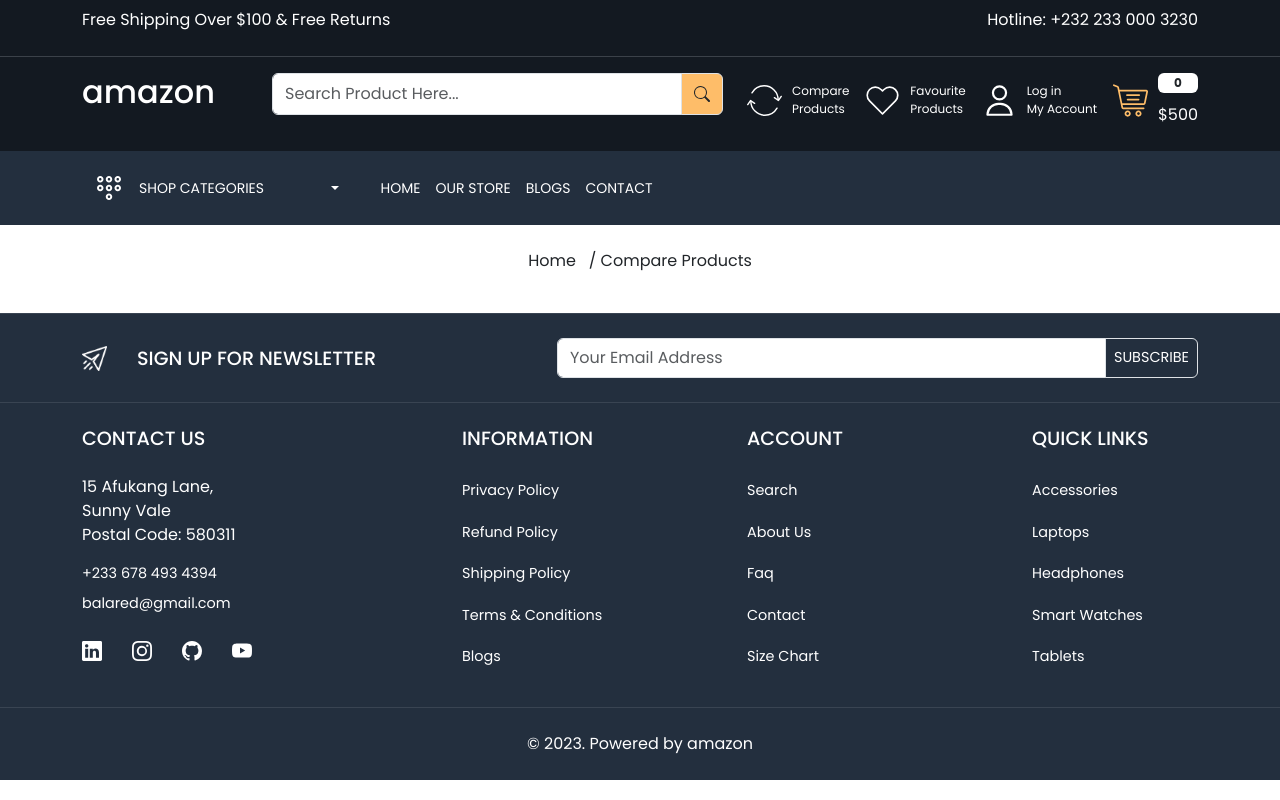
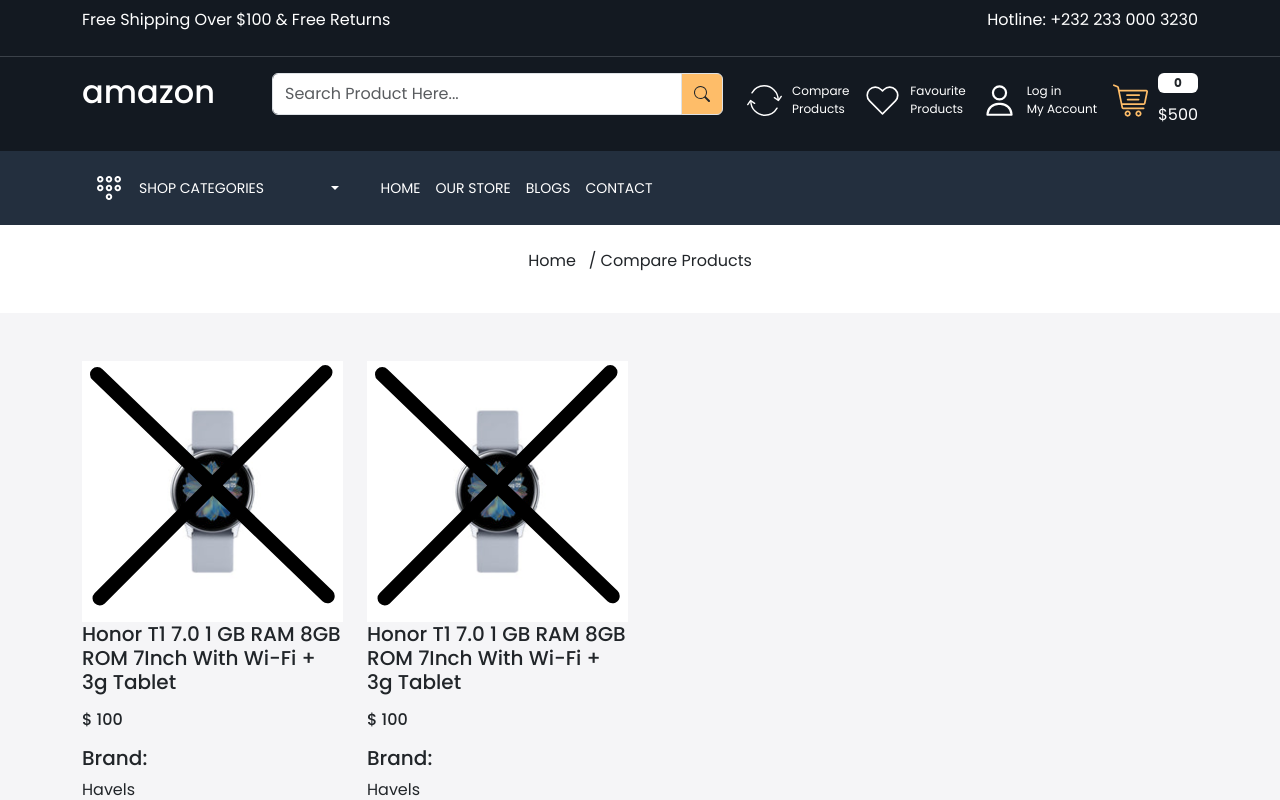
Before and after one commit to OsimFavour/amazon.com, a React (Create React App) app: page /compare-product in a window 1280 px wide. Shown: the top 800 px of the page. Built offline with nearby package versions, Linux system fonts and the light colour scheme.

Commit message:
Refactor Code

```diff
--- a/src/pages/CompareProduct/index.jsx
+++ b/src/pages/CompareProduct/index.jsx
@@ -1,6 +1,8 @@
 import React from 'react'
 import Meta from '../../components/Meta'
 import BreadCrumb from '../../components/BreadCrumb'
+import Color from '../../components/Color'
+import CompareProductCard from './CompareProductCard'
 
 
 const CompareProduct = () => {
@@ -8,6 +10,20 @@
     <>
       <Meta title='Compare Products'/>
       <BreadCrumb title='Compare Products'/>
+
+      <div className="compare-product-wrapper py-5 home-wrapper-2">
+        <div className="container">
+          <div className="row">
+
+            <CompareProductCard/>
+
+            <CompareProductCard/>
+
+
+          </div>
+        </div>
+      </div>
+
     </>
   )
 }
```
